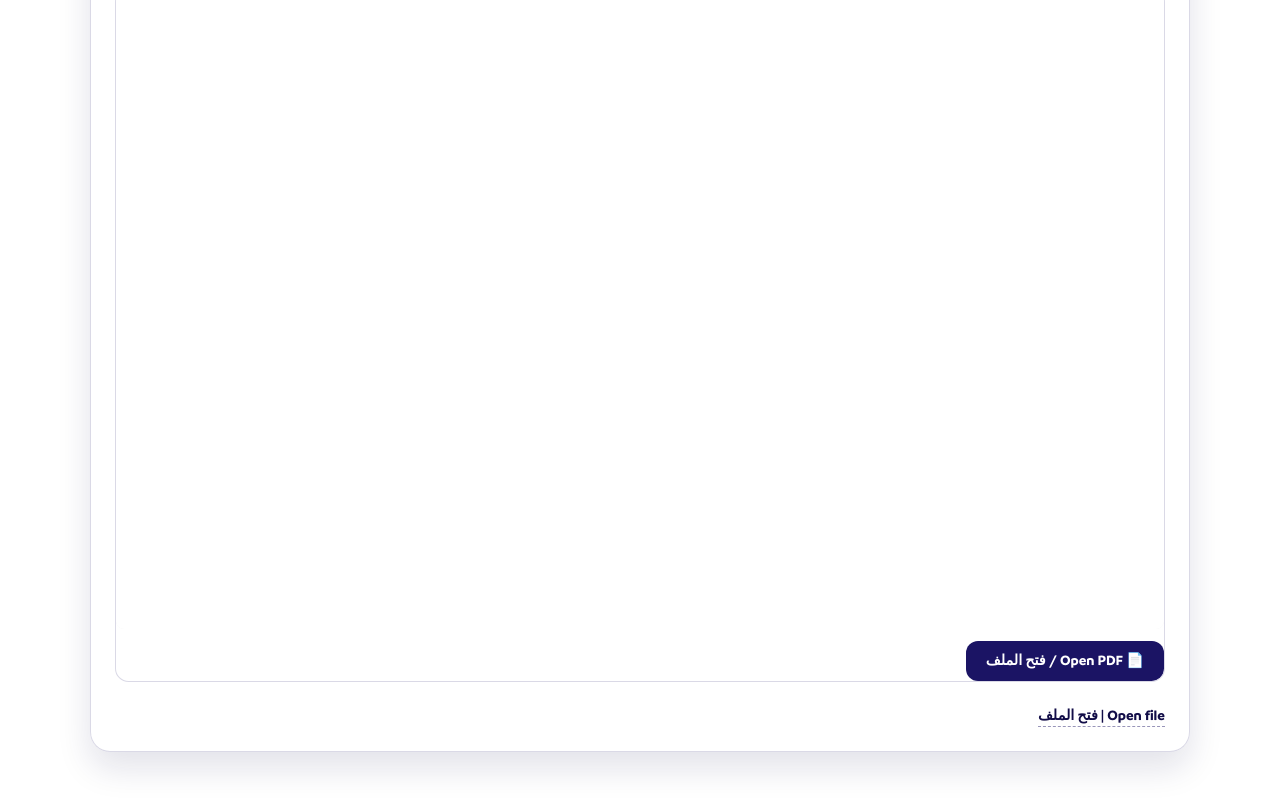
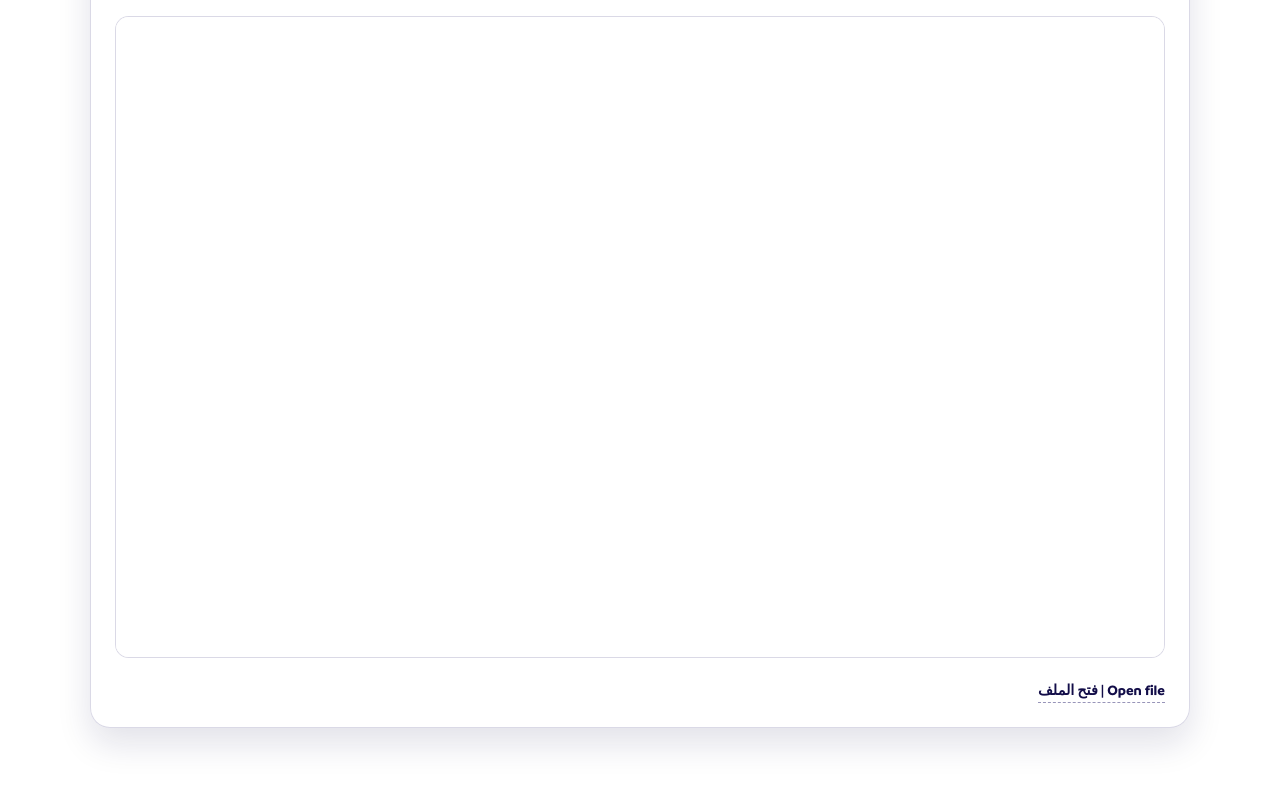
Before and after one commit to moe-omari/acted-12GNY-Committees-reources-hub, a Next.js app: page /resources/e6ce3164-ae7a-4fdf-a83c-13a416c75d6a in a window 1280 px wide. Shown: the part 442-1242 px from the top of the page. After the commit the page ends 1218 px from the top, so only its background shows below. Built offline with nearby package versions, Linux system fonts and the light colour scheme.

Commit message:
fix: remove duplicate pdf open button, add desktop margin below header

```diff
--- a/app/globals.css
+++ b/app/globals.css
@@ -60,7 +60,7 @@ a {
 }
 
 .page-shell {
-  padding: 0 0 3rem;
+  padding: 1.75rem 0 3rem;
 }
 
 .hero-wrap {
@@ -402,21 +402,6 @@ a {
   border-radius: 0.5rem;
   display: block;
   background: #f4f4f4;
-}
-
-.pdf-open-link {
-  display: inline-flex;
-  align-items: center;
-  justify-content: center;
-  gap: 0.5rem;
-  padding: 0.6rem 1.25rem;
-  background: var(--accent, #e8622a);
-  color: #fff;
-  border-radius: 0.75rem;
-  font-size: 0.9rem;
-  font-weight: 600;
-  text-decoration: none;
-  align-self: flex-start;
 }
 
 /* legacy — kept in case referenced elsewhere */
--- a/components/pdf-viewer.tsx
+++ b/components/pdf-viewer.tsx
@@ -9,14 +9,6 @@ export function PdfViewer({ url, title }: { url: string; title: string }) {
         className="pdf-viewer-frame"
         allow="fullscreen"
       />
-      <a
-        href={url}
-        target="_blank"
-        rel="noopener noreferrer"
-        className="pdf-open-link"
-      >
-        📄 Open PDF / فتح الملف
-      </a>
     </div>
   );
 }
```
